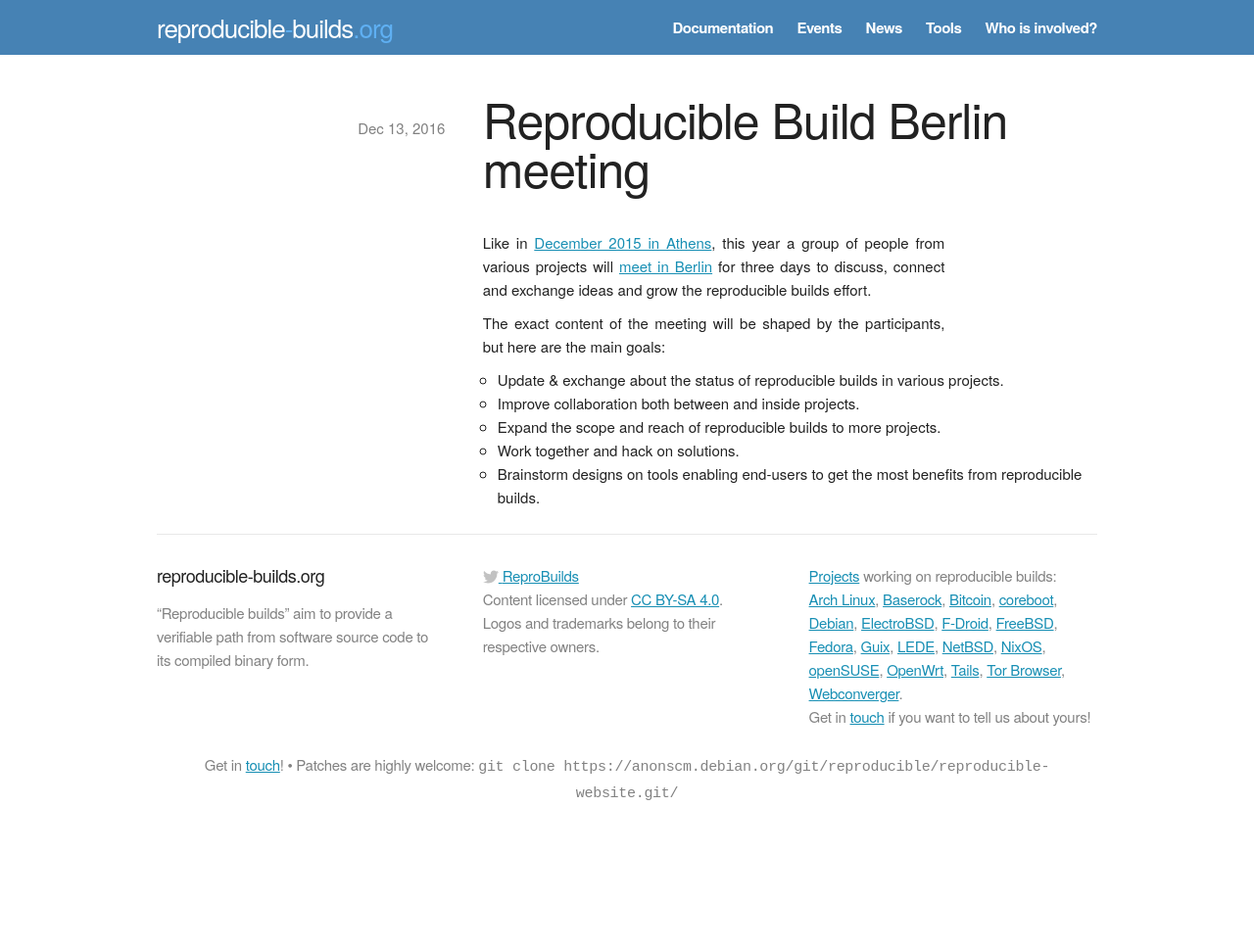
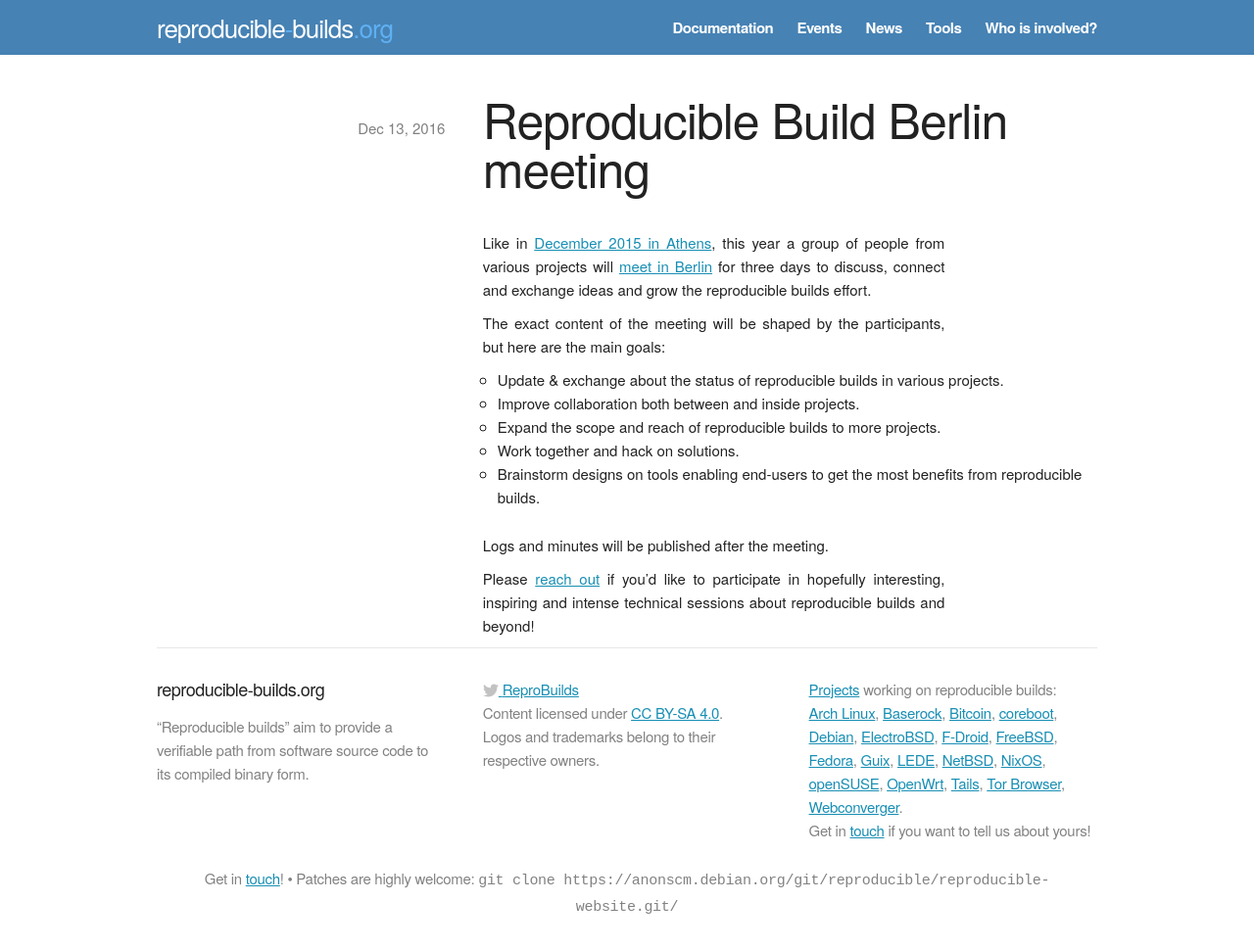
Before and after one commit to prototypefund/reproducible-website, a Jekyll site: the page built from _posts/2016-12-06-reproducible-builds-berlin-meeting.markdown, in a window 1280 px wide. Shown: the whole page at 98% size. Built offline with Jekyll 4.4.1, drawn with Linux system fonts in a browser that asks for light colours; some web fonts are replaced; before the commit the page ends 900 px from its top, so only the background shows below that.

Commit message:
add some more enthusiasm ;)

```diff
--- a/_posts/2016-12-06-reproducible-builds-berlin-meeting.markdown
+++ b/_posts/2016-12-06-reproducible-builds-berlin-meeting.markdown
@@ -14,3 +14,7 @@ The exact content of the meeting will be shaped by the participants, but here ar
   * Expand the scope and reach of reproducible builds to more projects.
   * Work together and hack on solutions.
   * Brainstorm designs on tools enabling end-users to get the most benefits from reproducible builds.
+
+Logs and minutes will be published after the meeting.
+
+Please [reach out](https://reproducible-builds.org/events/berlin2016) if you'd like to participate in hopefully interesting, inspiring and intense technical sessions about reproducible builds and beyond!
```
